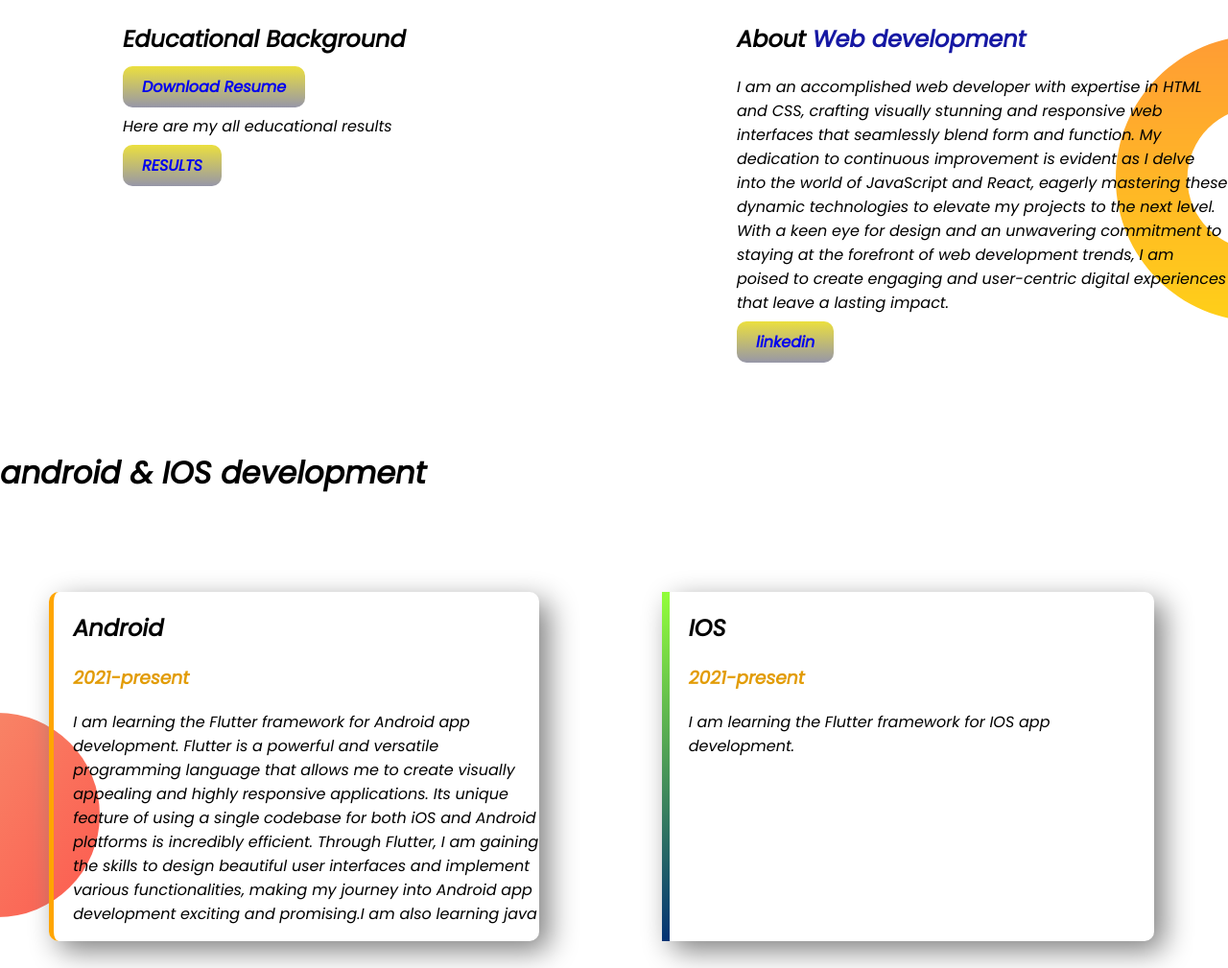
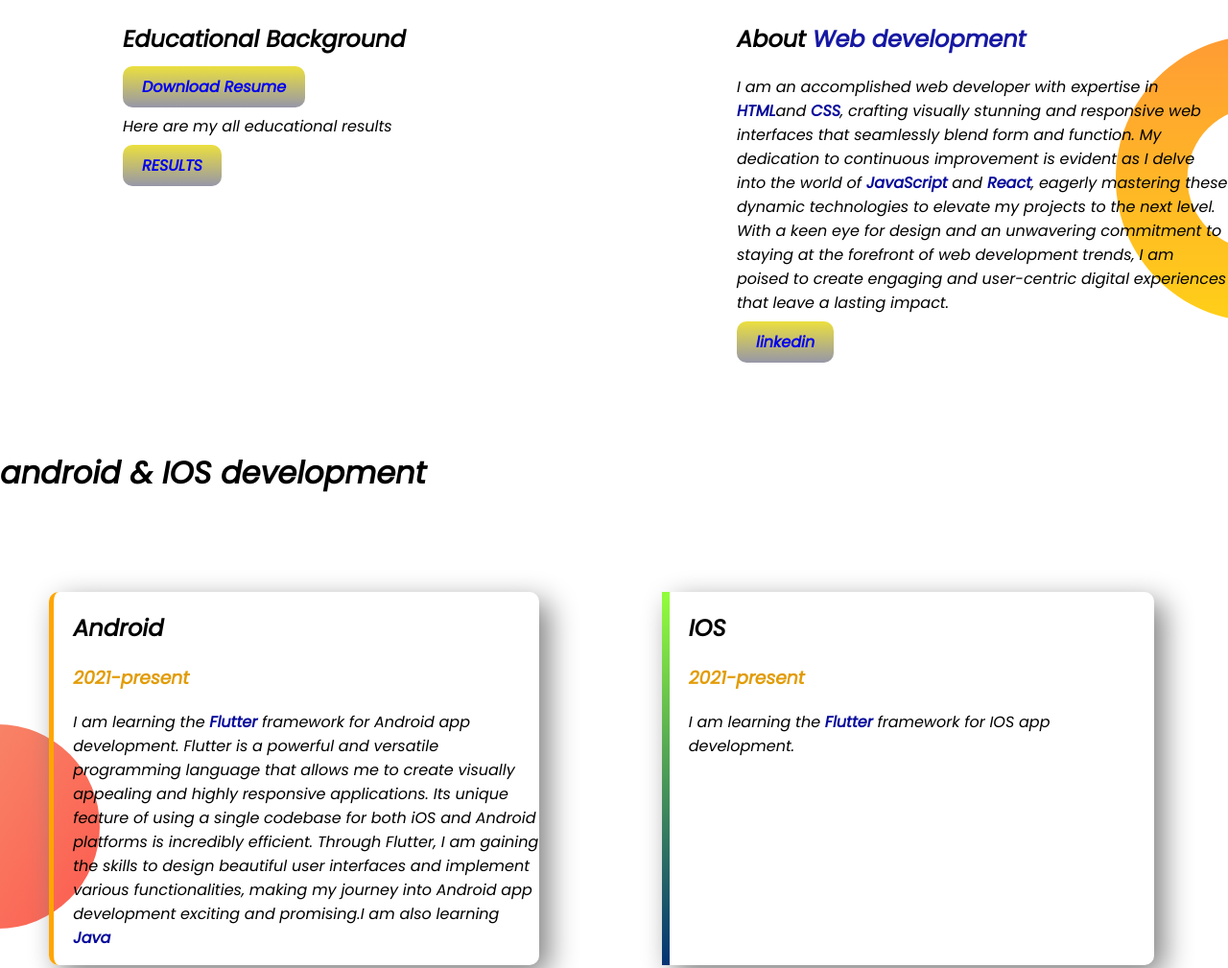
Before and after one commit to piyaal/developer, a plain HTML site: page index.html in a window 1280 px wide. Shown: the part 715-1724 px from the top of the page at 96% size. Drawn offline with Linux system fonts and the light colour scheme.

Commit message:
edited text

```diff
--- a/index.html
+++ b/index.html
@@ -38,7 +38,7 @@
 
      <div class="half">
        <h1>About <span class="web-span"> Web development</span></h1>
-       <p>I am an accomplished web developer with expertise in HTML and CSS, crafting visually stunning and responsive web interfaces that seamlessly blend form and function. My dedication to continuous improvement is evident as I delve into the world of JavaScript and React, eagerly mastering these dynamic technologies to elevate my projects to the next level. With a keen eye for design and an unwavering commitment to staying at the forefront of web development trends, I am poised to create engaging and user-centric digital experiences that leave a lasting impact.</p>
+       <p>I am an accomplished web developer with expertise in <span class="web-span1">HTML</span>and <span class="web-span1">CSS</span>, crafting visually stunning and responsive web interfaces that seamlessly blend form and function. My dedication to continuous improvement is evident as I delve into the world of <span class="web-span1">JavaScript</span> and <span class="web-span1">React</span>, eagerly mastering these dynamic technologies to elevate my projects to the next level. With a keen eye for design and an unwavering commitment to staying at the forefront of web development trends, I am poised to create engaging and user-centric digital experiences that leave a lasting impact.</p>
        <a class="link_btn" target="_blank" href="https://www.linkedin.com/in/wahidul-hasan-piyal-86676618b">linkedin</a>
      </div>
     </section>
@@ -48,21 +48,21 @@
             <div class="android-ios">
                 <h1>Android</h1>
                 <h3 class="orange-color">2021-present</h3>
-                <p>I am learning the Flutter framework for Android app development. Flutter is a powerful and versatile
+                <p>I am learning the <span class="web-span1">Flutter</span> framework for Android app development. Flutter is a powerful and versatile
                      programming language that allows me to create visually appealing and highly responsive applications. Its
                       unique feature of using a single codebase for both iOS and Android platforms is incredibly efficient.
                        Through Flutter, I am gaining the skills to design beautiful user interfaces and implement various
-                        functionalities, making my journey into Android app development exciting and promising.I am also learning java</p>
+                        functionalities, making my journey into Android app development exciting and promising.I am also learning <span class="web-span1">Java</span></p>
                     </div>
 
              <div id="IOS"class="android-ios">
               <H1>IOS</H1>
            <h3 class="orange-color" >2021-present</h3>
-             <p>I am learning the Flutter framework for IOS app development.</p>
+             <p>I am learning the <span class="web-span1">Flutter</span> framework for IOS app development.</p>
              </div>
 
          </div>
     </section>
-    <footer><p text-align="center">copyright by wahidul hasan piyal 2023</p></footer>
+    <footer><p>copyright by wahidul hasan piyal 2023</p></footer>
 </body>
 </html>
--- a/style.css
+++ b/style.css
@@ -31,6 +31,10 @@ body{font-family: 'Poppins', sans-serif; margin: 0%; }
     }
     .web-span{
         color: rgb(22, 24, 163);
+    }
+    .web-span1{
+        color: rgb(6, 9, 155);
+        font-weight: bold;
     }
     .web-dev{
         background-image: url(images/dream-bg.png);
```
